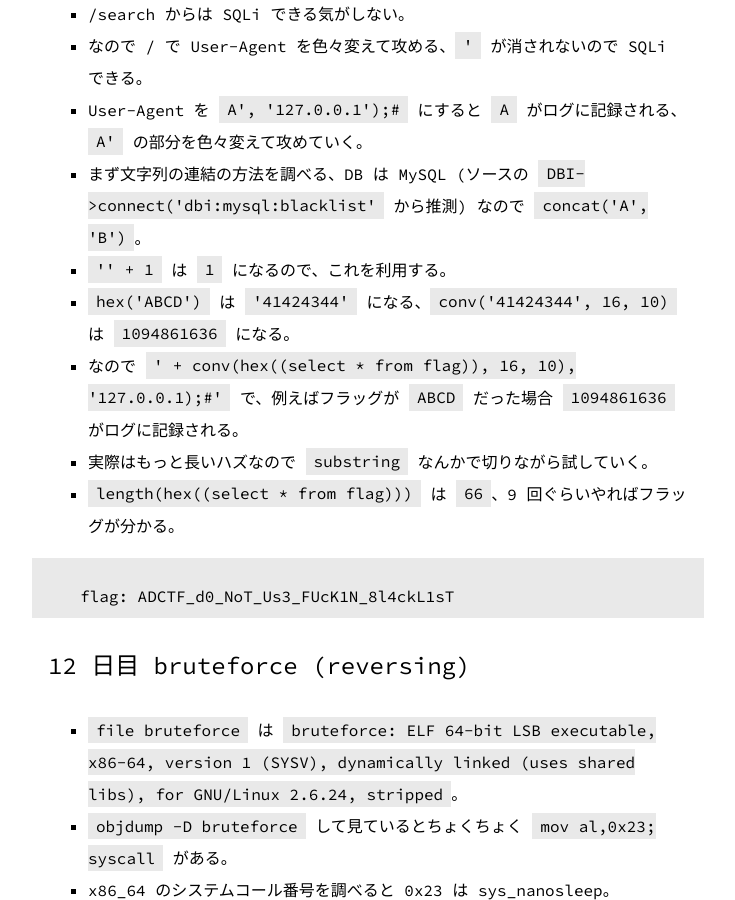
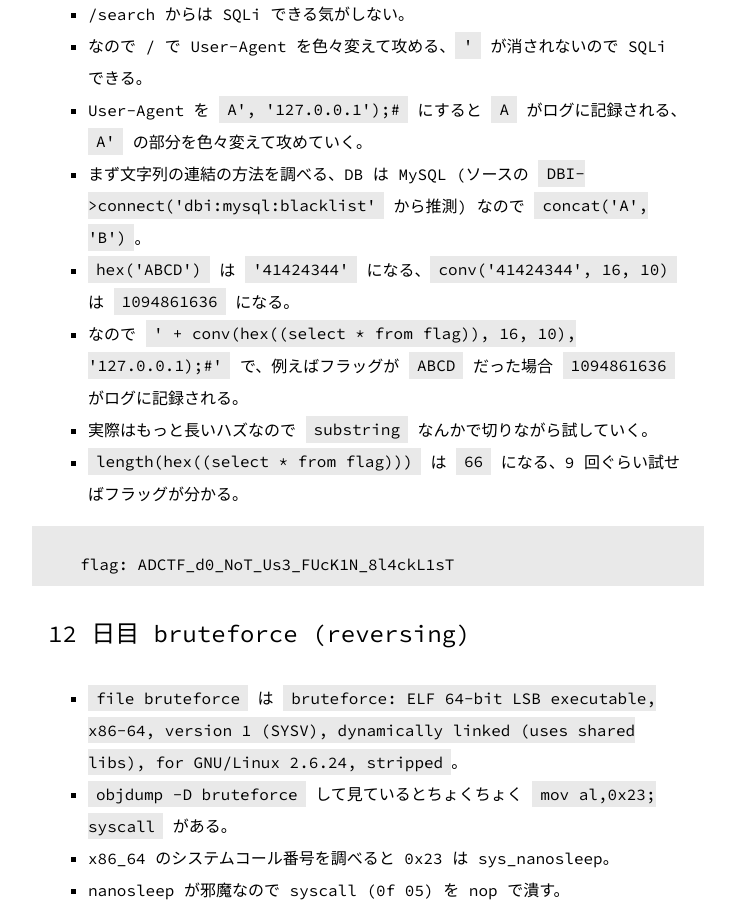
Before and after one commit to st98/diary, a Jekyll site: the page built from _posts/2014-12-26-adctf.md, in a window 1280 px wide and 900 px high, scrolled down 13118 px. Shown: the whole window, without its empty margins (272-1007 px from the left). Built offline with Jekyll 4.4.1, drawn with Linux system fonts in a browser that asks for light colours; Markdown is read by kramdown in place of the engine named in the settings; some of the changed text lies outside the part shown.

Commit message:
文章をちょっと修正

````diff
--- a/_posts/2014-12-26-adctf.md
+++ b/_posts/2014-12-26-adctf.md
@@ -388,11 +388,10 @@
 - なので / で User-Agent を色々変えて攻める、`'` が消されないので SQLi できる。
 - User-Agent を `A', '127.0.0.1');#` にすると `A` がログに記録される、`A'` の部分を色々変えて攻めていく。
 - まず文字列の連結の方法を調べる、DB は MySQL (ソースの `DBI->connect('dbi:mysql:blacklist'` から推測) なので `concat('A', 'B')`。
-- `'' + 1` は `1` になるので、これを利用する。
 - `hex('ABCD')` は `'41424344'` になる、`conv('41424344', 16, 10)` は `1094861636` になる。
 - なので `' + conv(hex((select * from flag)), 16, 10), '127.0.0.1);#'` で、例えばフラッグが `ABCD` だった場合 `1094861636` がログに記録される。
 - 実際はもっと長いハズなので `substring` なんかで切りながら試していく。
-- `length(hex((select * from flag)))` は `66`、9 回ぐらいやればフラッグが分かる。
+- `length(hex((select * from flag)))` は `66` になる、9 回ぐらい試せばフラッグが分かる。
 
 ```
 flag: ADCTF_d0_NoT_Us3_FUcK1N_8l4ckL1sT
````
Also changed, not shown: other parts of _posts/2014-12-26-adctf.md (+1 -1 lines).
